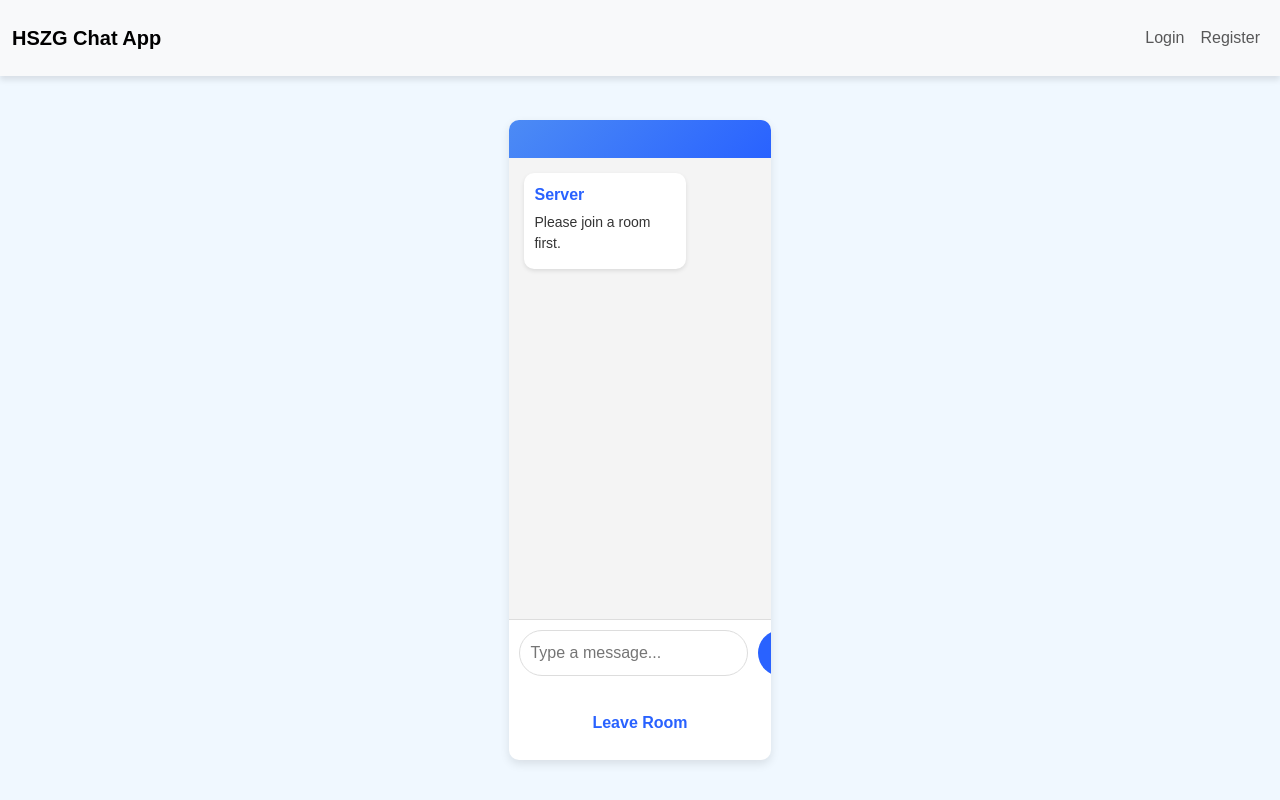
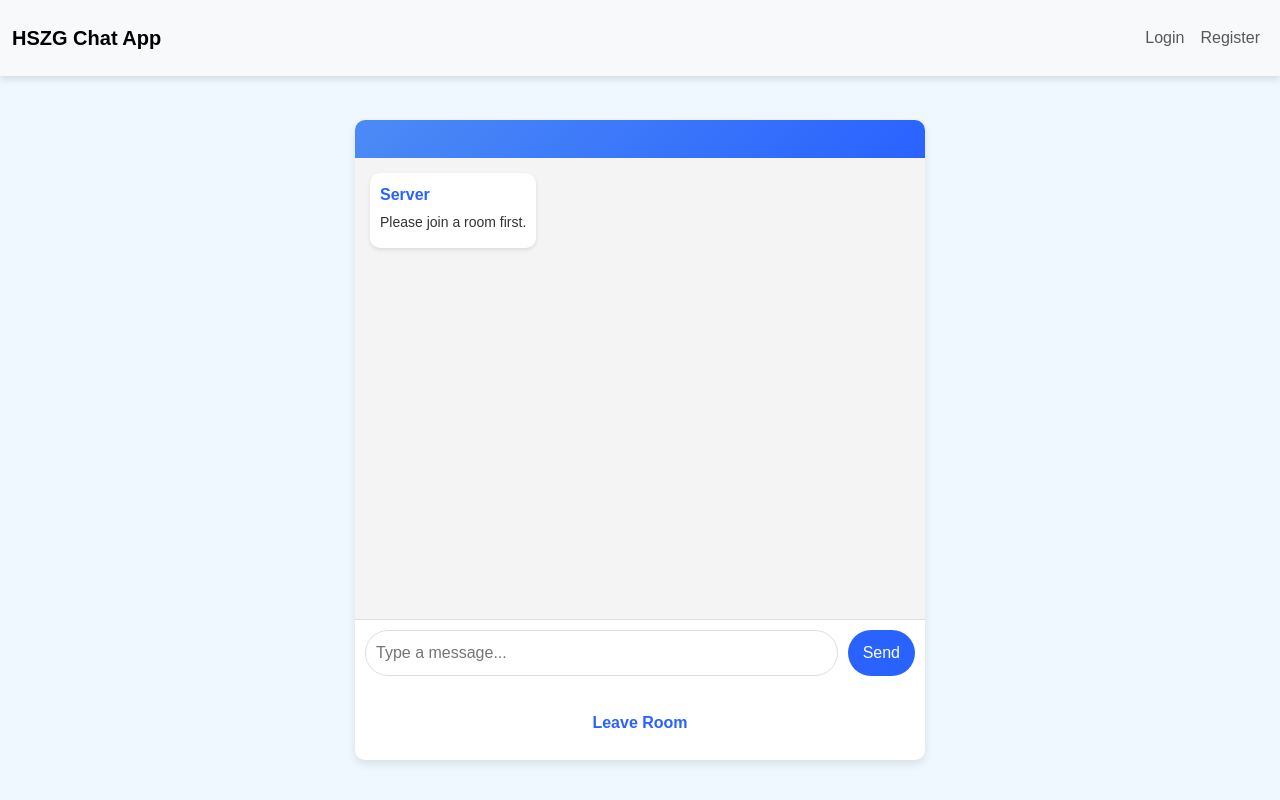
Before and after one commit to NiklasKaulfers/Chat-App-Angular, an Angular app: page /chat in a window 1280 px wide. Built offline with nearby package versions, Linux system fonts and the light colour scheme.

Commit message:
basic ui with css

```diff
--- a/src/app/components/chat/chat.component.css
+++ b/src/app/components/chat/chat.component.css
@@ -1,8 +1,8 @@
 .chat-container {
   display: flex;
   flex-direction: column;
-  width: 80%;
-  max-width: 800px;
+  width: 600px;
+  max-width: 95%;
   height: 80vh;
   margin: auto;
   background: #ffffff;
```
